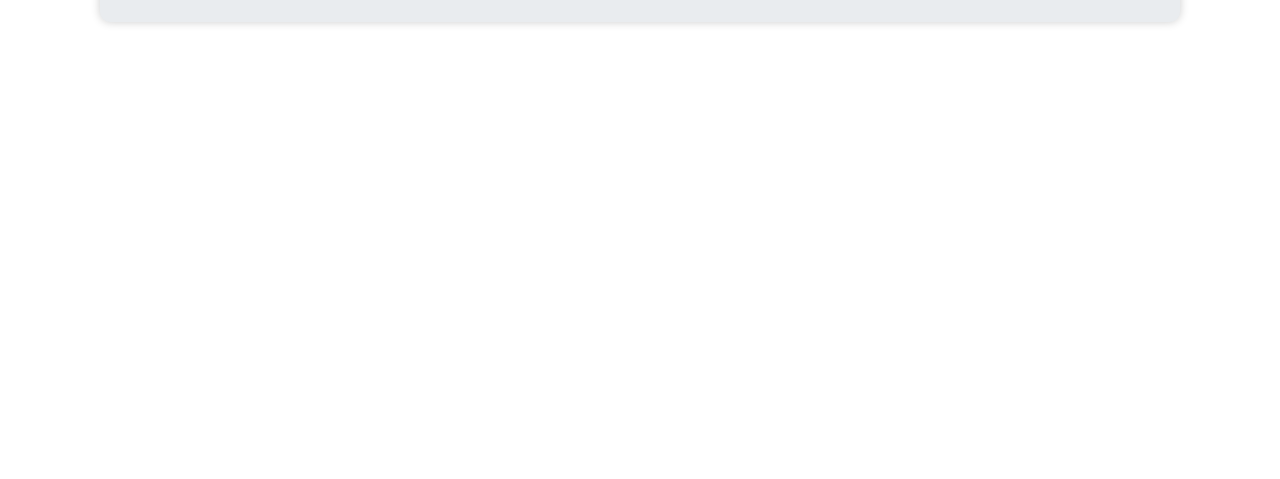
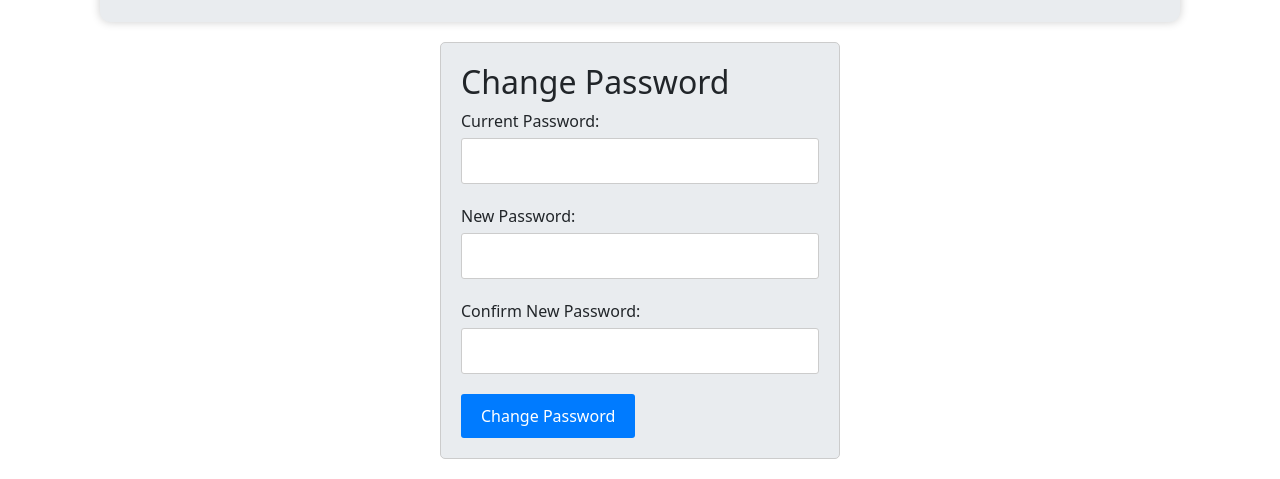
Before and after one commit to Roshankrshah/Pinvent-APP, a plain HTML site: page frontend/profile/profile.html in a window 1280 px wide. Shown: the part 418-897 px from the top of the page. Before the commit the page ends 800 px from the top, so only its background shows below. Drawn offline with nearby package versions, Linux system fonts and the light colour scheme; no server answers.

Commit message:
change password structure

```diff
--- a/frontend/profile/profile.css
+++ b/frontend/profile/profile.css
@@ -10,7 +10,8 @@
     box-shadow: 0px 0px 10px rgba(0, 0, 0, 0.2);
 }
 
-.profile-image,.update-profile-image {
+.profile-image,
+.update-profile-image {
     width: 150px;
     height: 150px;
     border-radius: 50%;
@@ -23,11 +24,12 @@
     font-size: 18px;
 }
 
-h1{
+h1 {
     margin-top: 20px;
     margin-left: 100px;
 }
-.container-fluid{
+
+.container-fluid {
     margin-right: 50px;
     margin-left: 50px;
 }
@@ -36,8 +38,46 @@ h1{
     flex-basis: 50%;
     padding: 10px;
     margin: 5px;
-  }
+}
 
-.img-contianer{
+.img-contianer {
     text-align: center;
 }
+
+.container {
+    max-width: 400px;
+    margin: 20px auto;
+    padding: 20px;
+    background-color: #e9ecef;
+    border: 1px solid #ccc;
+    border-radius: 5px;
+}
+
+.form-group {
+    margin-bottom: 20px;
+}
+
+label {
+    display: block;
+    margin-bottom: 5px;
+}
+
+input[type="password"] {
+    width: 100%;
+    padding: 10px;
+    border: 1px solid #ccc;
+    border-radius: 3px;
+}
+
+.btn {
+    background-color: #007bff;
+    color: #fff;
+    padding: 10px 20px;
+    border: none;
+    border-radius: 3px;
+    cursor: pointer;
+}
+
+.btn:hover {
+    background-color: #0056b3;
+}
--- a/frontend/profile/profile.html
+++ b/frontend/profile/profile.html
@@ -55,6 +55,25 @@
 
         </div>
     </div>
+
+    <div class="container">
+        <h2>Change Password</h2>
+        <form id="changePasswordForm">
+            <div class="form-group">
+                <label for="currentPassword">Current Password:</label>
+                <input type="password" id="currentPassword" name="currentPassword" required>
+            </div>
+            <div class="form-group">
+                <label for="newPassword">New Password:</label>
+                <input type="password" id="newPassword" name="newPassword" required>
+            </div>
+            <div class="form-group">
+                <label for="confirmPassword">Confirm New Password:</label>
+                <input type="password" id="confirmPassword" name="confirmPassword" required>
+            </div>
+            <button type="submit" class="btn">Change Password</button>
+        </form>
+    </div>
     <script src="https://cdn.jsdelivr.net/npm/bootstrap@5.3.1/dist/js/bootstrap.bundle.min.js"
         integrity="sha384-HwwvtgBNo3bZJJLYd8oVXjrBZt8cqVSpeBNS5n7C8IVInixGAoxmnlMuBnhbgrkm"
         crossorigin="anonymous"></script>
```
